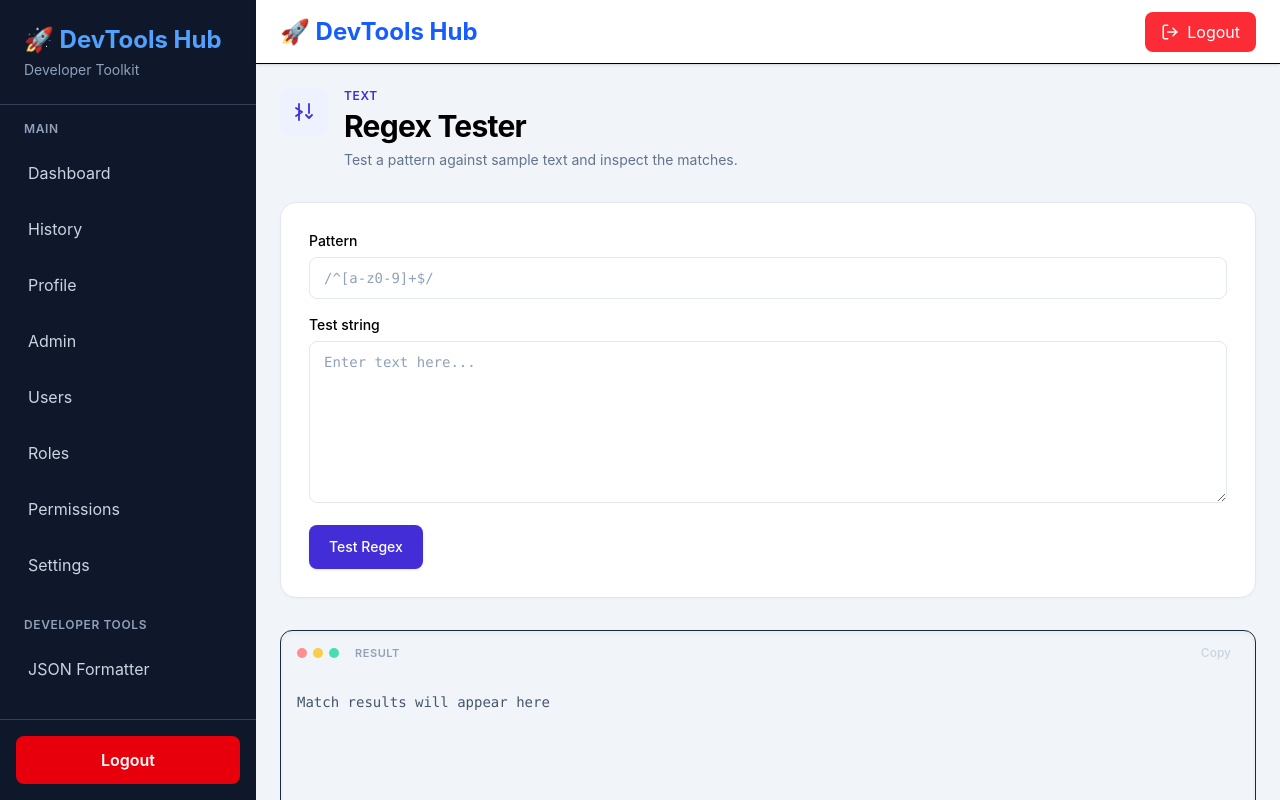
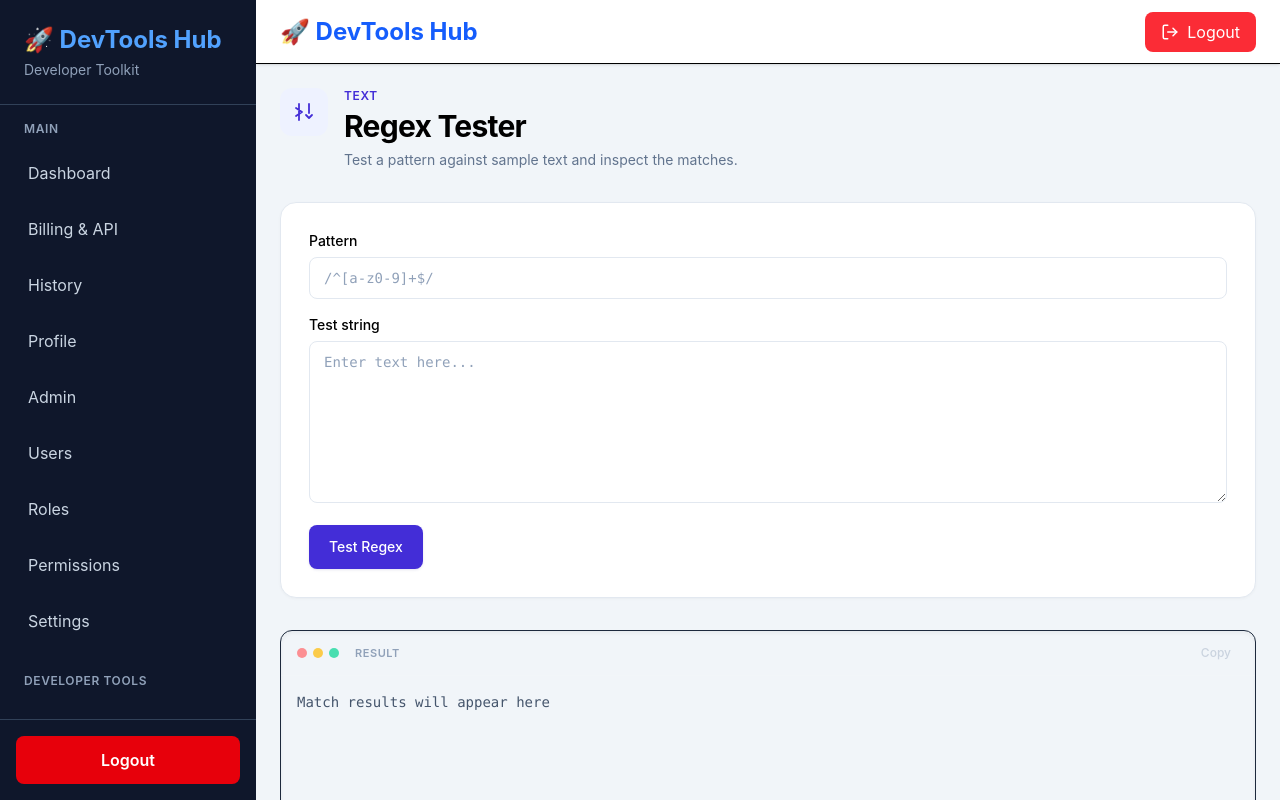
Before and after one commit to christalselvin/devtool-hub-frondend, a React (Vite) app: page /tools/regex in a window 1280 px wide. Built offline with nearby package versions, Linux system fonts and the light colour scheme; sample sign-in values are in the browser's storage.

Commit message:
feat: add billing navigation

```diff
--- a/src/components/layout/Sidebar.tsx
+++ b/src/components/layout/Sidebar.tsx
@@ -6,25 +6,14 @@ const menus = [
     title: "Main",
     items: [
       { name: "Dashboard", path: "/dashboard" },
+      { name: "Billing & API", path: "/billing" },
       { name: "History", path: "/history" },
       { name: "Profile", path: "/profile" },
       { name: "Admin", path: "/admin" },
-      {
-        name: "Users",
-        path: "/admin/users",
-      },
-      {
-        name: "Roles",
-        path: "/admin/roles",
-      },
-      {
-        name: "Permissions",
-        path: "/admin/permissions",
-      },
-      {
-        name: "Settings",
-        path: "/admin/settings",
-      },
+      { name: "Users", path: "/admin/users" },
+      { name: "Roles", path: "/admin/roles" },
+      { name: "Permissions", path: "/admin/permissions" },
+      { name: "Settings", path: "/admin/settings" },
     ],
   },
   {
@@ -46,42 +35,28 @@ const menus = [
 
 export default function Sidebar() {
   const navigate = useNavigate();
-
   const logout = useAuthStore((state) => state.logout);
-
-  const handleLogout = () => {
-    logout();
-    navigate("/login");
-  };
 
   return (
     <aside className="flex h-screen w-64 flex-col bg-slate-900 text-white">
-      {/* Logo */}
       <div className="border-b border-slate-700 p-6">
         <h1 className="text-2xl font-bold text-blue-400">🚀 DevTools Hub</h1>
-
         <p className="mt-1 text-sm text-slate-400">Developer Toolkit</p>
       </div>
 
-      {/* Menu */}
       <div className="flex-1 overflow-y-auto py-4">
         {menus.map((section) => (
           <div key={section.title} className="mb-6">
             <h2 className="px-6 pb-2 text-xs font-semibold uppercase tracking-wider text-slate-400">
               {section.title}
             </h2>
-
             <nav className="flex flex-col">
               {section.items.map((item) => (
                 <NavLink
                   key={item.path}
                   to={item.path}
                   className={({ isActive }) =>
-                    `mx-3 my-1 rounded-lg px-4 py-3 transition ${
-                      isActive
-                        ? "bg-blue-600 text-white"
-                        : "text-slate-300 hover:bg-slate-800 hover:text-white"
-                    }`
+                    `mx-3 my-1 rounded-lg px-4 py-3 transition ${isActive ? "bg-blue-600 text-white" : "text-slate-300 hover:bg-slate-800 hover:text-white"}`
                   }
                 >
                   {item.name}
@@ -92,10 +67,9 @@ export default function Sidebar() {
         ))}
       </div>
 
-      {/* Footer */}
       <div className="border-t border-slate-700 p-4">
         <button
-          onClick={handleLogout}
+          onClick={() => { logout(); navigate("/login"); }}
           className="w-full rounded-lg bg-red-600 py-3 font-semibold text-white transition hover:bg-red-700"
         >
           Logout
```
